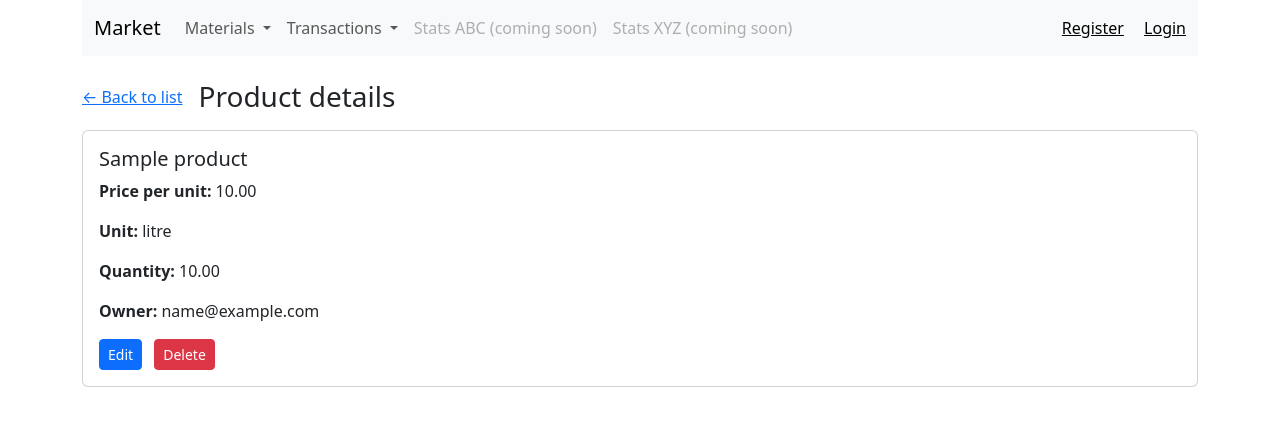
After one commit to IllyaDD/Dj_market, a Django app: page /inventory/1/ in a window 1280 px wide. The commit adds this page. Shown: the top 426 px of the page. Run offline with Django 5.2, Linux system fonts and the light colour scheme; tables that the repository leaves empty hold one stand-in row (values such as "Sample post"); some libraries are stand-ins or nearby versions.

Commit message:
feat: product page view

```diff
--- /dev/null
+++ b/market/inventory/templates/inventory/product_detail.html
@@ -0,0 +1,29 @@
+{% extends 'base.html' %}
+
+{% block content %}
+<div class="d-flex align-items-center mb-3">
+  <a href="{% url 'inventory:products' %}" class="me-3">&larr; Back to list</a>
+  <h3 class="m-0">Product details</h3>
+</div>
+
+<div class="card">
+  <div class="card-body">
+    <h5 class="card-title">{{ product.name }}</h5>
+    <p class="card-text"><strong>Price per unit:</strong> {{ product.unit_price }}</p>
+    <p class="card-text"><strong>Unit:</strong> {{ product.get_unit_display }}</p>
+    <p class="card-text"><strong>Quantity:</strong> {{ product.quantity }}</p>
+    {% if product.owner %}
+    <p class="card-text"><strong>Owner:</strong> {{ product.owner }}</p>
+    {% endif %}
+
+    <div class="mt-3">
+      <a href="{% url 'inventory:edit_product' product.pk %}" class="btn btn-primary btn-sm">Edit</a>
+      <form method="post" action="{% url 'inventory:delete_product' product.pk %}" style="display:inline">
+        {% csrf_token %}
+        <button type="submit" class="btn btn-danger btn-sm ms-2" onclick="return confirm('Delete this product?')">Delete</button>
+      </form>
+    </div>
+  </div>
+</div>
+
+{% endblock content %}
--- a/market/inventory/templates/inventory/products.html
+++ b/market/inventory/templates/inventory/products.html
@@ -114,7 +114,7 @@ document.addEventListener('DOMContentLoaded', function() {
     {% for product in products %}
     <tr>
       <th scope="row">{{ forloop.counter }}</th>
-      <td><a href="{% url 'inventory:edit_product' product.pk %}">{{ product.name }}</a></td>
+      <td><a href="{% url 'inventory:product_detail' product.pk %}">{{ product.name }}</a></td>
       <td>{{ product.unit_price }}</td>
       <td>{{ product.unit }}</td>
       <td>{{ product.quantity }}</td>
--- a/market/inventory/urls.py
+++ b/market/inventory/urls.py
@@ -6,6 +6,7 @@ app_name = "inventory"
 
 urlpatterns = [
     path('', inventory_views.products_view, name='products'),
+    path('<int:pk>/', inventory_views.product_detail_view, name='product_detail'),
     path('add/', inventory_views.add_product_view, name='add_product'),
     path('<int:pk>/edit/', inventory_views.edit_product_view, name='edit_product'),
     path('<int:pk>/delete/', inventory_views.delete_product_view, name='delete_product'),
--- a/market/inventory/views.py
+++ b/market/inventory/views.py
@@ -9,26 +9,25 @@ def products_view(request):
     products = Product.objects.all()
     product_filter = ProductFilter(request.GET, queryset=products)
     products = product_filter.qs
-    # Add widget attributes on the form fields so template rendering is simple
-    try:
-        f = product_filter.form
-        if 'name' in f.fields:
-            f.fields['name'].widget.attrs.update({'class': 'form-control', 'placeholder': 'Search name'})
-        if 'unit' in f.fields:
-            f.fields['unit'].widget.attrs.update({'class': 'form-select'})
-        if 'min_price' in f.fields:
-            f.fields['min_price'].widget.attrs.update({'class': 'form-control form-control-sm', 'id': 'id_min_price', 'step': '0.01'})
-        if 'max_price' in f.fields:
-            f.fields['max_price'].widget.attrs.update({'class': 'form-control form-control-sm', 'id': 'id_max_price', 'step': '0.01'})
-        if 'min_quantity' in f.fields:
-            f.fields['min_quantity'].widget.attrs.update({'class': 'form-control form-control-sm', 'id': 'id_min_quantity', 'step': '0.01'})
-        if 'max_quantity' in f.fields:
-            f.fields['max_quantity'].widget.attrs.update({'class': 'form-control form-control-sm', 'id': 'id_max_quantity', 'step': '0.01'})
-    except Exception:
-        # defensive: if something unexpected, continue without modifying widgets
-        pass
+    f = product_filter.form
+    if 'name' in f.fields:
+        f.fields['name'].widget.attrs.update({'class': 'form-control', 'placeholder': 'Search name'})
+    if 'unit' in f.fields:
+        f.fields['unit'].widget.attrs.update({'class': 'form-select'})
+    if 'min_price' in f.fields:
+        f.fields['min_price'].widget.attrs.update({'class': 'form-control form-control-sm', 'id': 'id_min_price', 'step': '0.01'})
+    if 'max_price' in f.fields:
+        f.fields['max_price'].widget.attrs.update({'class': 'form-control form-control-sm', 'id': 'id_max_price', 'step': '0.01'})
+    if 'min_quantity' in f.fields:
+        f.fields['min_quantity'].widget.attrs.update({'class': 'form-control form-control-sm', 'id': 'id_min_quantity', 'step': '0.01'})
+    if 'max_quantity' in f.fields:
+        f.fields['max_quantity'].widget.attrs.update({'class': 'form-control form-control-sm', 'id': 'id_max_quantity', 'step': '0.01'})
+    return render(request, 'inventory/products.html', {'products': products, 'filter': product_filter})
 
-    return render(request, 'inventory/products.html', {'products': products, 'filter': product_filter})
+
+def product_detail_view(request, pk):
+    product = get_object_or_404(Product, pk=pk)
+    return render(request, 'inventory/product_detail.html', {'product': product})
 
 @login_required
 def add_product_view(request):
```
Also changed, not shown: market/market/settings.py (+8 -0 lines).
